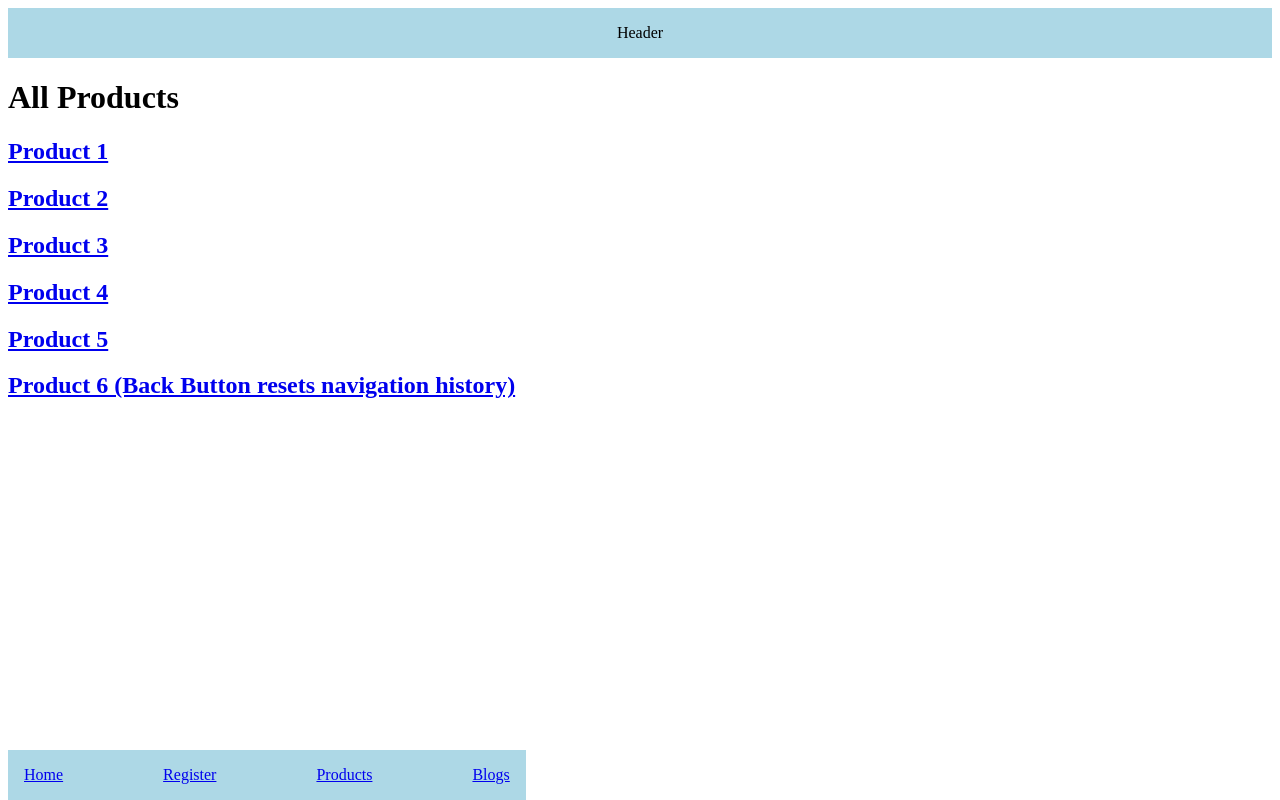
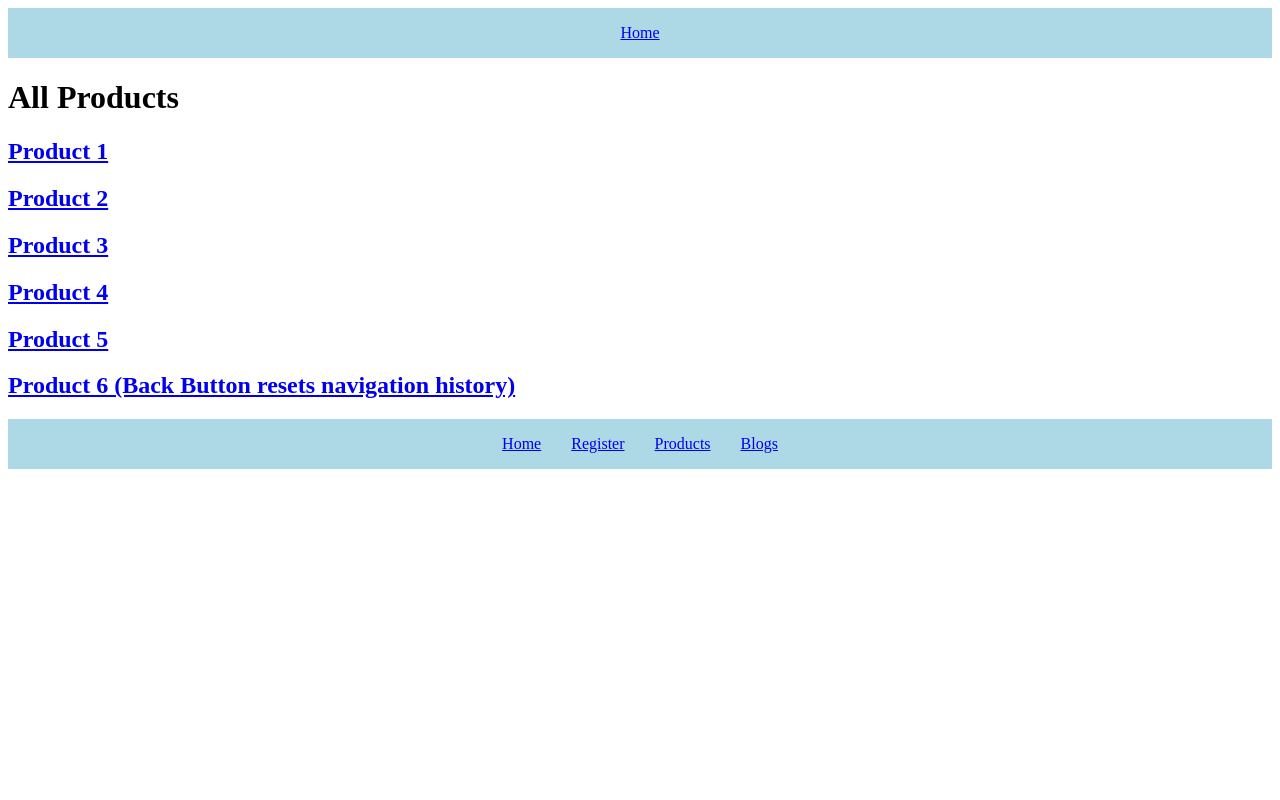
Before and after one commit to augustinejoseph/next_js_basics, a Next.js app: page /products in a window 1280 px wide. Built offline with nearby package versions, Linux system fonts and the light colour scheme.

Commit message:
Feature/ unmatched routes and default pages

```diff
--- /dev/null
+++ b/src/app/complex-dashboard/@analytics/default.tsx
@@ -0,0 +1,5 @@
+import Card from "@/components/Card/card";
+
+export default function DefaultAnalytics() {
+  return <Card>Default Analytics</Card>;
+}
--- /dev/null
+++ b/src/app/complex-dashboard/@metrics/default.tsx
@@ -0,0 +1,5 @@
+import Card from "@/components/Card/card";
+
+export default function DefaultMetrics() {
+    return <Card>Default Metrics</Card>;
+  }
--- /dev/null
+++ b/src/app/complex-dashboard/@revenue/default.tsx
@@ -0,0 +1,5 @@
+import Card from "@/components/Card/card";
+
+export default function DefaultRevenue() {
+  return <Card>Default Revenue</Card>;
+}
--- /dev/null
+++ b/src/app/complex-dashboard/default.tsx
@@ -0,0 +1,3 @@
+export default function DefaultComplexDashBoard() {
+    return <h1>Default Complex DashBoard</h1>
+}
--- a/src/app/page.tsx
+++ b/src/app/page.tsx
@@ -5,20 +5,18 @@ export default function Home() {
     <div
       style={{
         alignItems: "center",
-        justifyContent: "space-around",
         display: "flex",
         flexDirection: "column",
+        height: '85vh'
       }}
     >
       <h1>HOME!!</h1>
       <button>
         {" "}
         <Link href="/products">View all products</Link>
-
       </button>
       <button>
-      <Link href="/complex-dashboard">Parallel Routing</Link>
-
+        <Link href="/complex-dashboard">Parallel Routing</Link>
       </button>
     </div>
   );
--- a/src/components/Footer/index.tsx
+++ b/src/components/Footer/index.tsx
@@ -7,17 +7,17 @@ export const Footer = () => {
     { name: "Products", url: "/products" },
     { name: "Blogs", url: "/blog" },
   ];
+
   return (
     <div
       style={{
-        position: "absolute",
         backgroundColor: "lightblue",
         padding: "1rem",
-        bottom: "0",
-        alignItems: "space-around",
-        justifyContent: "space-around",
         display: "flex",
-        gap: "100px",
+        justifyContent: "center",
+        gap: "30px",
+        alignItems: "center",
+        position: "relative",
       }}
     >
       {navLinks.map((item) => (
--- a/src/components/Header/index.tsx
+++ b/src/components/Header/index.tsx
@@ -1,3 +1,5 @@
+import Link from "next/link";
+
 export const Header = () => {
   return (
     <div
@@ -9,7 +11,8 @@ export const Header = () => {
         display: 'flex'
       }}
     >
-      Header
+      <Link href='/'>Home</Link>
+
     </div>
   );
 };
```
Also changed, not shown: src/app/complex-dashboard/@notifications/archived/page.tsx (added, +10 -0 lines), src/app/complex-dashboard/@notifications/default.tsx (added, +8 -0 lines), src/app/complex-dashboard/@notifications/page.tsx (added, +8 -0 lines), src/app/complex-dashboard/layout.tsx (+6 -4 lines).
